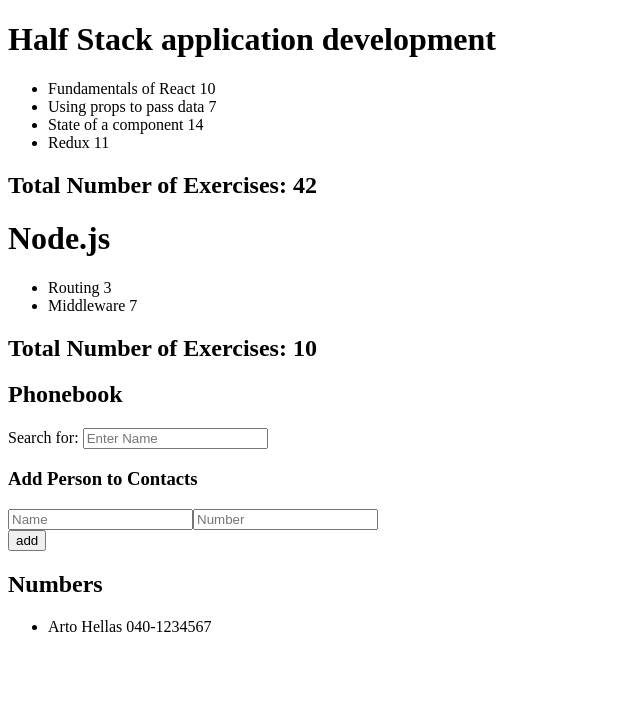
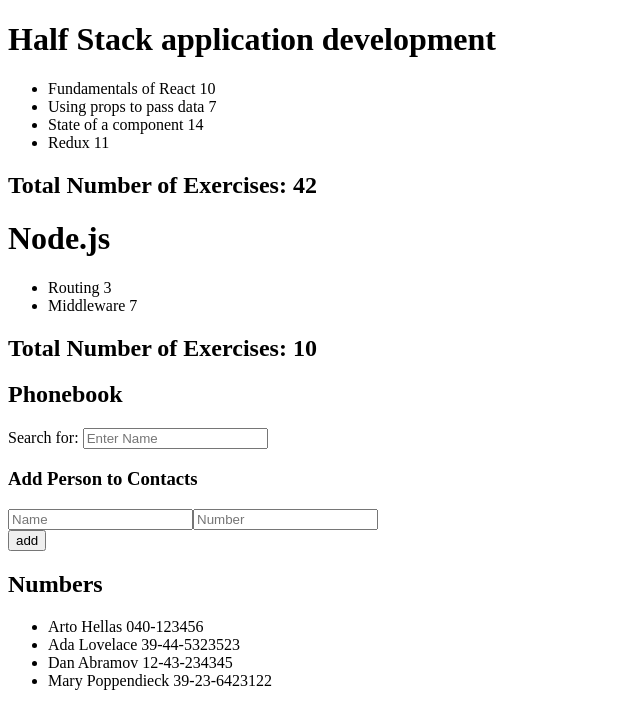
Before and after one commit to annaabbott/fullstackOpenPart2, a React (Vite) app: page / in a window 1280 px wide. Shown: the top 728 px of the page, without its empty margins (0-640 px from the left). Built offline with nearby package versions, Linux system fonts and the light colour scheme; data requests are answered from the project's data file.

Commit message:
added json-server, axios, useEffect

```diff
--- /dev/null
+++ b/db.json
@@ -0,0 +1,24 @@
+{
+  "persons": [
+    {
+      "name": "Arto Hellas",
+      "number": "040-123456",
+      "id": "1"
+    },
+    {
+      "name": "Ada Lovelace",
+      "number": "39-44-5323523",
+      "id": "2"
+    },
+    {
+      "name": "Dan Abramov",
+      "number": "12-43-234345",
+      "id": "3"
+    },
+    {
+      "name": "Mary Poppendieck",
+      "number": "39-23-6423122",
+      "id": "4"
+    }
+  ]
+}
--- a/package.json
+++ b/package.json
@@ -7,9 +7,11 @@
     "dev": "vite",
     "build": "vite build",
     "lint": "eslint .",
-    "preview": "vite preview"
+    "preview": "vite preview",
+    "server": "json-server --watch db.json --port 3001"
   },
   "dependencies": {
+    "axios": "^1.13.5",
     "react": "^19.2.0",
     "react-dom": "^19.2.0"
   },
@@ -22,6 +24,7 @@
     "eslint-plugin-react-hooks": "^7.0.1",
     "eslint-plugin-react-refresh": "^0.4.24",
     "globals": "^16.5.0",
+    "json-server": "^1.0.0-beta.9",
     "vite": "^7.2.4"
   }
 }
--- a/src/App.jsx
+++ b/src/App.jsx
@@ -1,4 +1,5 @@
-import { useState } from "react";
+import { useState, useEffect } from "react";
+import axios from "axios";
 
 import Course from "./components/Course";
 import Search from "./components/Search";
@@ -58,6 +59,13 @@
   const [newNumber, setNewNumber] = useState("");
   const [searchText, setSearchText] = useState("");
 
+  useEffect(() => {
+    axios.get("http://localhost:3001/persons").then((response) => {
+      console.log(response.data);
+      setPersons(response.data);
+    });
+  }, []);
+
   const addPerson = (event) => {
     event.preventDefault();
     console.log("button clicked", event.target);
--- a/src/main.jsx
+++ b/src/main.jsx
@@ -1,3 +1,5 @@
+import axios from "axios";
+
 import ReactDOM from "react-dom/client";
 
 import App from "./App";
```
Also changed, not shown: 1 other file (tests, documents, lock files or other folders).
